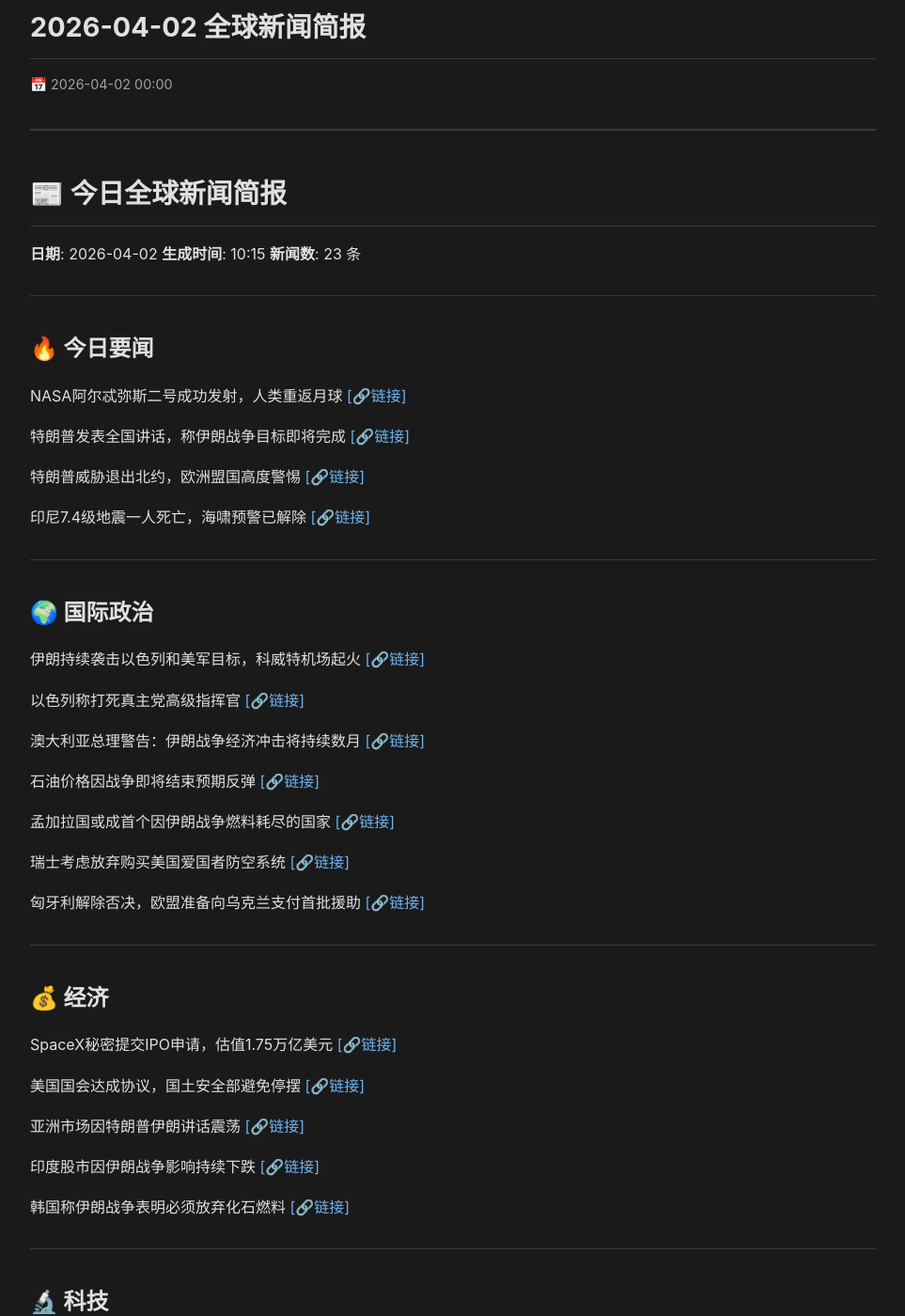
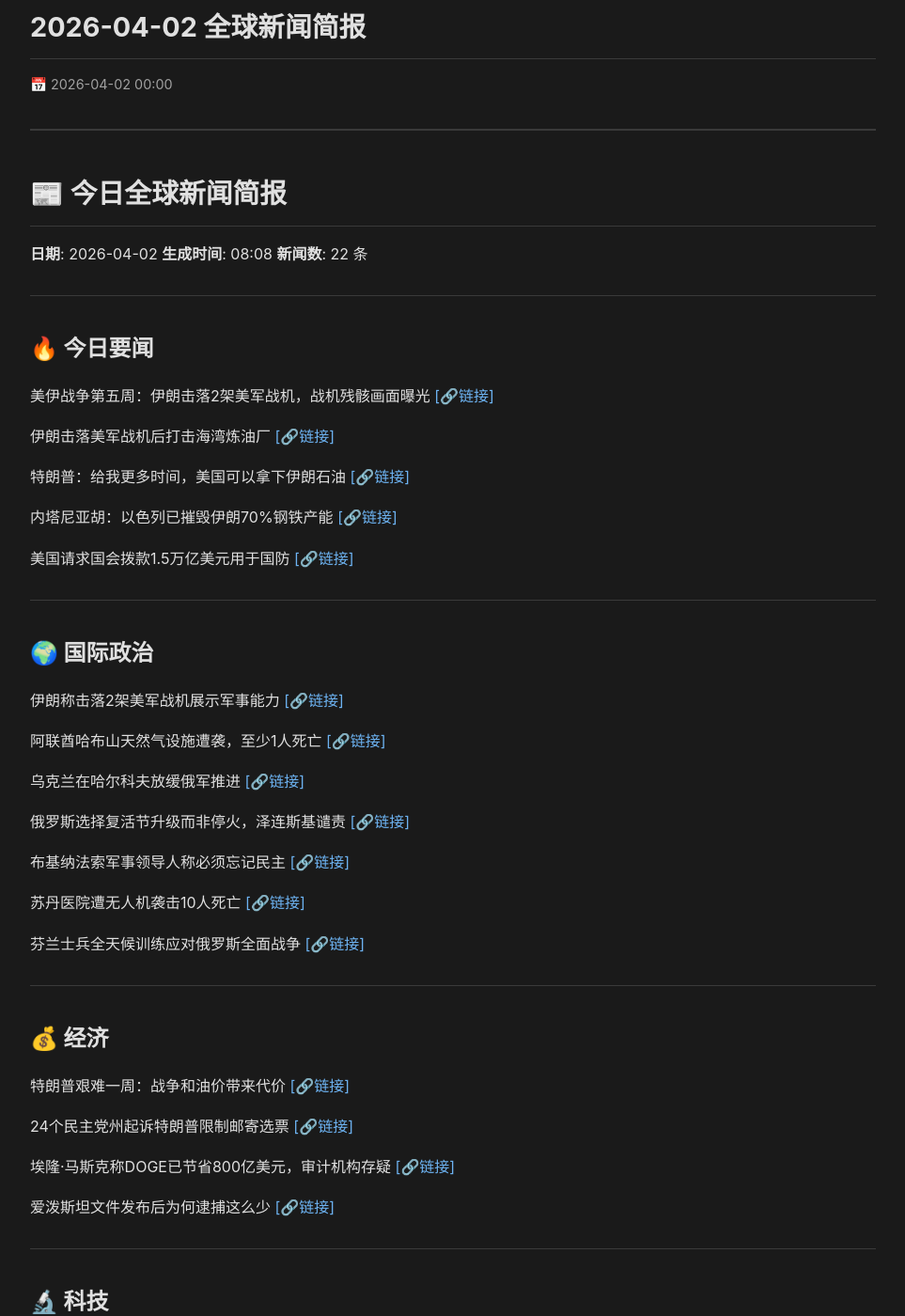
Before and after one commit to zj-wpc/news-briefing, a Jekyll site: the page built from _posts/2026-04-02-news-briefing.md, in a window 1280 px wide and 1400 px high, scrolled down 220 px. Shown: the whole window at 94% size, without its empty margins (158-1121 px from the left). Built offline with Jekyll 4.4.1, drawn with Linux system fonts in a browser that asks for light colours; some of the changed text lies outside the part shown.

Commit message:
📰 每日新闻简报 2026-04-02

```diff
--- a/_posts/2026-04-02-news-briefing.md
+++ b/_posts/2026-04-02-news-briefing.md
@@ -7,78 +7,82 @@ date: 2026-04-02 00:00:00 +0800
 # 📰 今日全球新闻简报
 
 **日期**: 2026-04-02
-**生成时间**: 10:15
-**新闻数**: 23 条
+**生成时间**: 08:08
+**新闻数**: 22 条
 
 ---
 
 ## 🔥 今日要闻
 
-NASA阿尔忒弥斯二号成功发射，人类重返月球 [[🔗链接]](https://www.bbc.com/news/live/c4g4ygw0r02t)
+美伊战争第五周：伊朗击落2架美军战机，战机残骸画面曝光 [[🔗链接]](https://news.sky.com/story/iran-war-latest-trump-tehran-us-israel-kharg-island-netanyahu-lebanon-strikes-drone-live-sky-news-13509565)
 
-特朗普发表全国讲话，称伊朗战争目标即将完成 [[🔗链接]](https://www.bbc.com/news/live/c36r5p1l7w3t)
+伊朗击落美军战机后打击海湾炼油厂 [[🔗链接]](https://www.npr.org/2026/04/03/g-s1-116314/iran-hits-gulf-refineries-as-trump-warns-u-s-will-attack-iranian-bridges-power-plants)
 
-特朗普威胁退出北约，欧洲盟国高度警惕 [[🔗链接]](https://www.theguardian.com/world/2026/apr/01/trump-says-he-is-absolutely-considering-withdrawing-us-from-nato)
+特朗普：给我更多时间，美国可以拿下伊朗石油 [[🔗链接]](https://www.aljazeera.com/news/2026/4/3/trump-says-with-more-time-us-can-take-the-oil-in-iran)
 
-印尼7.4级地震一人死亡，海啸预警已解除 [[🔗链接]](https://www.bbc.com/news/live/c8xy522nd5lt)
+内塔尼亚胡：以色列已摧毁伊朗70%钢铁产能 [[🔗链接]](https://www.euronews.com/2026/04/03/israels-pm-says-70-of-irans-steel-production-capacity-destroyed-hindering-weapons-producti)
+
+美国请求国会拨款1.5万亿美元用于国防 [[🔗链接]](https://www.euronews.com/2026/04/03/trump-says-us-can-open-hormuz-with-a-little-more-time-and-asks-congress-for-15tr-for-defen)
 
 
 ---
 
 ## 🌍 国际政治
 
-伊朗持续袭击以色列和美军目标，科威特机场起火 [[🔗链接]](https://www.aljazeera.com/news/liveblog/2026/4/2/iran-war-live-trump-to-address-nation-tehran-denies-seeking-ceasefire)
+伊朗称击落2架美军战机展示军事能力 [[🔗链接]](https://www.aljazeera.com/news/liveblog/2026/4/4/iran-war-live-tehran-downs-2-us-warplanes-israel-bombs-lebanon-bridges)
 
-以色列称打死真主党高级指挥官 [[🔗链接]](https://www.theguardian.com/world/2026/apr/01/israel-hits-iran-attacks-killed-senior-hezbollah-commander)
+阿联酋哈布山天然气设施遭袭，至少1人死亡 [[🔗链接]](https://www.aljazeera.com/news/2026/4/3/at-least-one-killed-at-uaes-habshan-gas-facility-after-intercepted-attack)
 
-澳大利亚总理警告：伊朗战争经济冲击将持续数月 [[🔗链接]](https://bbc.com/news/articles/cvg4nre8nl9o)
+乌克兰在哈尔科夫放缓俄军推进 [[🔗链接]](https://www.aljazeera.com/features/2026/4/3/ukraine-slows-enemy-advances-liberates-land-drains-russias-war-chest)
 
-石油价格因战争即将结束预期反弹 [[🔗链接]](https://www.theguardian.com/world/2026/apr/01/iran-war-oil-prices-trump-crude-stock-markets-business-us-israel-middle-east)
+俄罗斯选择复活节升级而非停火，泽连斯基谴责 [[🔗链接]](https://bbc.com/news/articles/cew70wjvv9do)
 
-孟加拉国或成首个因伊朗战争燃料耗尽的国家 [[🔗链接]](https://www.independent.co.uk/asia/south-asia/oil-fuel-shortage-bangladesh-asia-iran-war-b2949757.html)
+布基纳法索军事领导人称必须忘记民主 [[🔗链接]](https://bbc.com/news/articles/cly0zp1xgz3o)
 
-瑞士考虑放弃购买美国爱国者防空系统 [[🔗链接]](https://www.euronews.com/2026/04/01/switzerland-eyes-dropping-purchase-of-us-patriot-air-defence-system-over-delivery-delays)
+苏丹医院遭无人机袭击10人死亡 [[🔗链接]](https://www.aljazeera.com/news/2026/4/3/drone-strike-on-sudan-hospital-kills-10-medical-charity-msf-says)
 
-匈牙利解除否决，欧盟准备向乌克兰支付首批援助 [[🔗链接]](https://www.euronews.com/my-europe/2026/04/01/eu-readies-first-payment-to-ukraine-as-soon-as-hungary-lifts-veto-on-90bn-loan)
+芬兰士兵全天候训练应对俄罗斯全面战争 [[🔗链接]](https://www.euronews.com/2026/04/03/finnish-conscripts-train-for-all-out-war-with-russia)
 
 
 ---
 
 ## 💰 经济
 
-SpaceX秘密提交IPO申请，估值1.75万亿美元 [[🔗链接]](https://www.theguardian.com/technology/2026/apr/01/spacex-public-offering-stock-market)
+特朗普艰难一周：战争和油价带来代价 [[🔗链接]](https://www.npr.org/2026/04/03/nx-s1-5771684/trump-iran-war-gas-prices-bondi)
 
-美国国会达成协议，国土安全部避免停摆 [[🔗链接]](https://abcnews.com/Politics/johnson-thune-announce-plan-end-dhs-shutdown-coming/story?id=131623253)
+24个民主党州起诉特朗普限制邮寄选票 [[🔗链接]](https://www.aljazeera.com/news/2026/4/3/two-dozen-democrat-led-states-sue-trump-over-mail-in-ballot-limits)
 
-亚洲市场因特朗普伊朗讲话震荡 [[🔗链接]](https://www.cnbc.com/2026/04/02/asia-markets-today-live-trump-address-iran-war.html)
+埃隆·马斯克称DOGE已节省800亿美元，审计机构存疑 [[🔗链接]](https://www.npr.org/2026/04/02/nx-s1-5771160/iran-war-trump-speech)
 
-印度股市因伊朗战争影响持续下跌 [[🔗链接]](https://www.cnbc.com/2026/04/02/iran-war-indian-stocks-meltdown-worsen.html)
-
-韩国称伊朗战争表明必须放弃化石燃料 [[🔗链接]](https://www.independent.co.uk/asia/east-asia/south-korea-fuel-shortage-renewables-lee-jae-myung-b2949802.html)
+爱泼斯坦文件发布后为何逮捕这么少 [[🔗链接]](https://www.npr.org/2026/04/03/nx-s1-5766260/epstein-files-arrests-doj-prosecutors)
 
 
 ---
 
 ## 🔬 科技
 
-月球采矿：哪些企业在寻求开发月球资源 [[🔗链接]](https://www.theguardian.com/news/ng-interactive/2026/apr/01/lunar-prospectors-the-businesses-looking-to-mine-the-moon)
+NASA发布Artemis II任务拍摄的震撼地球照片 [[🔗链接]](https://www.aljazeera.com/news/2026/4/3/nasa-releases-first-stunning-artemis-ii-photos-of-earth-from-moon-mission)
 
-SpaceX提交IPO申请，有望成为史上最大规模上市 [[🔗链接]](https://www.theguardian.com/technology/2026/apr/01/spacex-public-offering-stock-market)
+Artemis II第二天：离开地球轨道，顺便修了厕所 [[🔗链接]](https://news.sky.com/video/moon-mission-day-2-leaving-earth-s-orbit-and-fixing-toilets-13527448)
+
+意大利乌菲兹美术馆承认遭网络攻击 [[🔗链接]](https://bbc.com/news/articles/cy51wzeq6g5o)
 
 
 ---
 
 ## 📋 其他
 
-美国最高法院就出生公民权进行历史性听证 [[🔗链接]](https://abcnews.com/Politics/live-updates/supreme-court-birthright-citizenship-live-updates/?id=131444303)
+特朗普白宫舞厅工程揭示神秘地下 bunker [[🔗链接]](https://www.npr.org/2026/04/03/nx-s1-5772665/trump-ballroom-underground-military-bunker)
 
-印度开始世界最大规模人口普查，14亿人口首次统计 [[🔗链接]](https://bbc.com/news/articles/c0de3j5gxmro)
+新巴黎市长誓言用2000万欧元终结校园性暴力 [[🔗链接]](https://www.euronews.com/2026/04/03/new-paris-mayor-vows-to-end-school-sexual-violence-with-20m-euro-plan)
 
-日本通过法律允许离婚后共同监护子女 [[🔗链接]](https://bbc.com/news/articles/c0g1j5g9g8xo)
+澳洲最通缉犯之死留下未解之谜 [[🔗链接]](https://bbc.com/news/articles/cmf7n1z0qpro)
 
-意大利女子误闯足球场被罚款上诉失败 [[🔗链接]](https://bbc.com/news/articles/c0e3j4h7p4wo)
 
-西班牙通过新版权法要求AI公司为训练数据付费 [[🔗链接]](https://www.france24.com/en/europe/20260401-spain-passes-new-copyright-law-requiring-ai-firms-to-pay-for-training-data)
+---
+
+## 📊 来源统计
+
 
 
 ---
```
